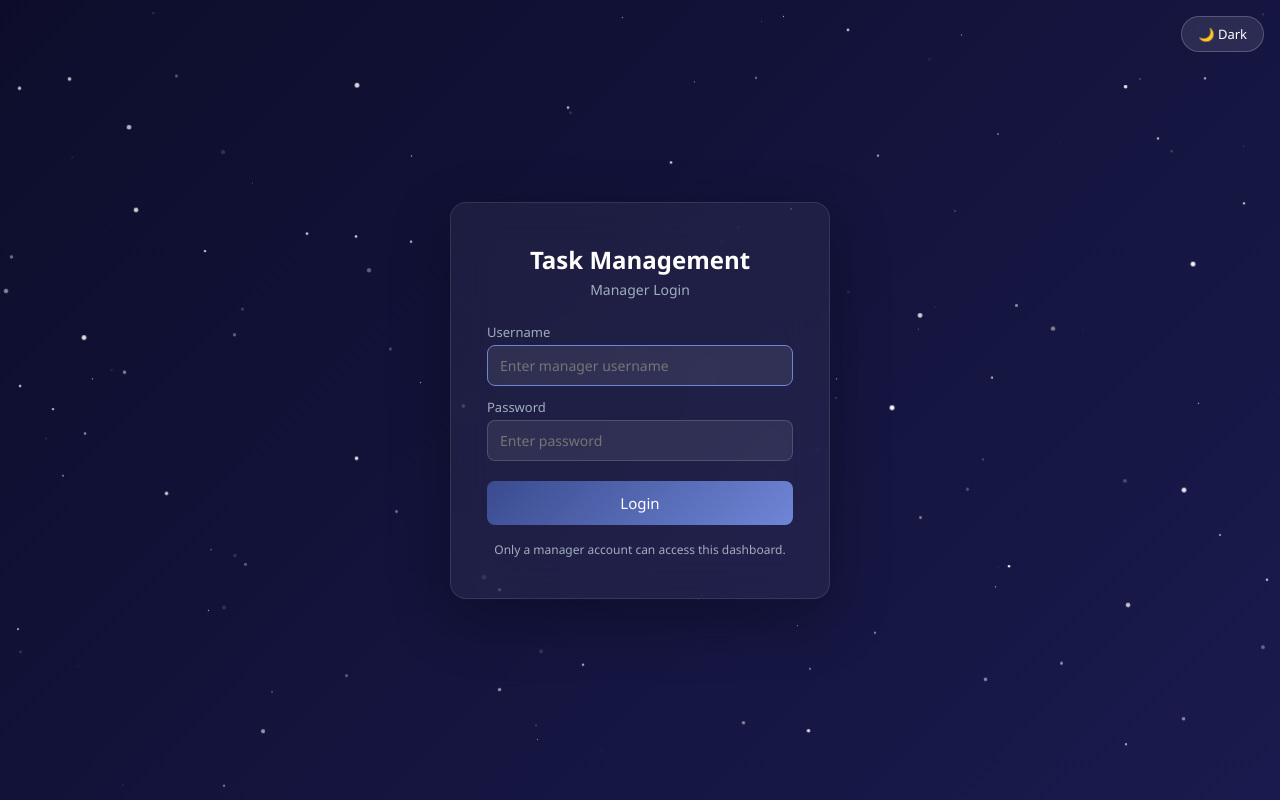
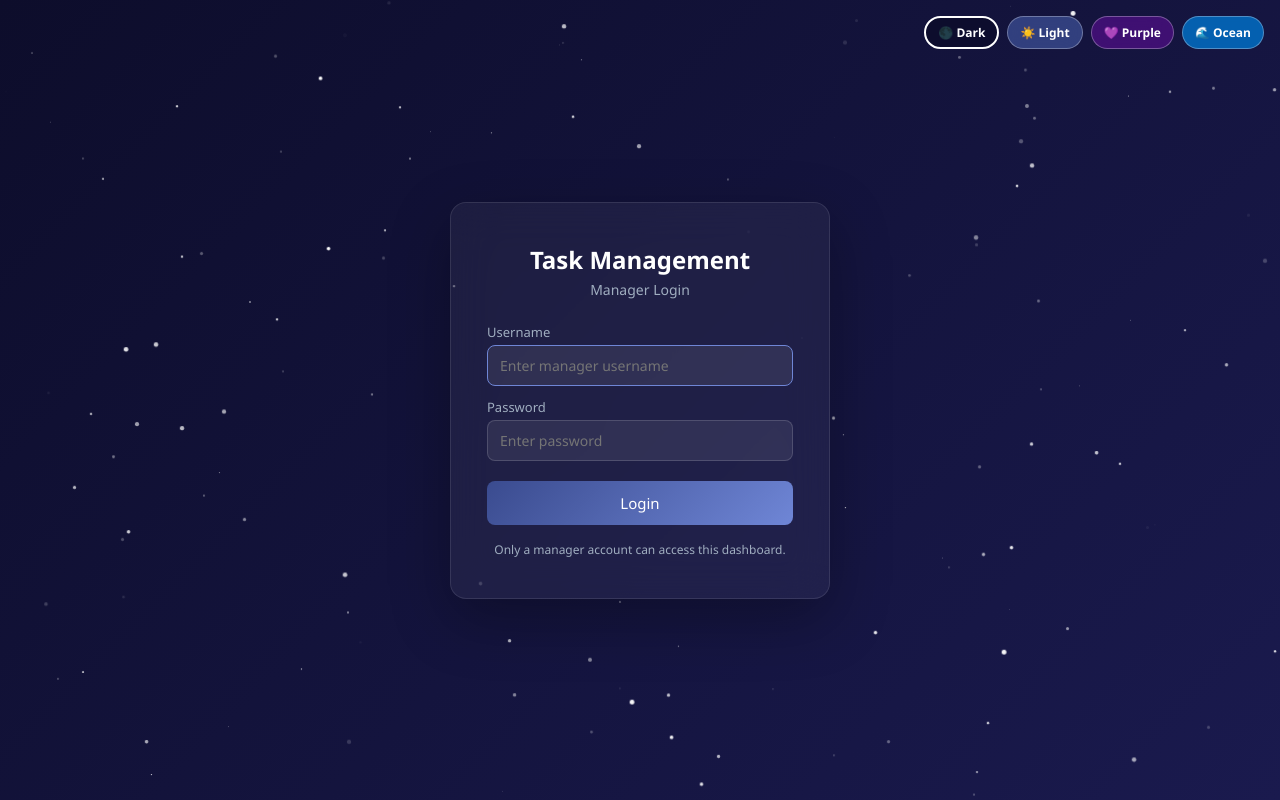
Before and after one commit to rishabh-397/task-management-app, a Flask app: page /login in a window 1280 px wide. Run offline with Flask 3, Linux system fonts and the light colour scheme.

Commit message:
Add multiple color themes to login page

```diff
--- a/app.py
+++ b/app.py
@@ -20,7 +20,7 @@ def get_connection():
     return pymysql.connect(
         host=os.environ.get("DB_HOST", "localhost"),
         user=os.environ.get("DB_USER", "root"),
-        password=os.environ.get("DB_PASSWORD", "@Rishu2005"),
+        password=os.environ.get("DB_PASSWORD", "your_mysql_password"),
         database=os.environ.get("DB_NAME", "task_management_db"),
         port=int(os.environ.get("DB_PORT", "3306")),
         cursorclass=pymysql.cursors.DictCursor,
--- a/frontend/templates/login.html
+++ b/frontend/templates/login.html
@@ -3,64 +3,113 @@
 <head>
 <meta charset="UTF-8">
 <title>Manager Login | Task Management</title>
-<link rel="stylesheet" href="{{ url_for('static', filename='style.css') }}">
+<style>
+* { box-sizing: border-box; margin: 0; padding: 0; font-family: 'Segoe UI', Arial, sans-serif; }
+
+[data-theme="dark"] { --bg1: #0d0d2b; --bg2: #1a1a4e; --card-bg: rgba(255,255,255,0.05); --card-border: rgba(255,255,255,0.1); --text: #ffffff; --text-secondary: #a0aec0; --input-bg: rgba(255,255,255,0.08); --input-border: rgba(255,255,255,0.15); --star-color: white; }
+[data-theme="light"] { --bg1: #3a4b8f; --bg2: #6f86d6; --card-bg: rgba(255,255,255,0.9); --card-border: rgba(255,255,255,0.5); --text: #1f2933; --text-secondary: #4b5563; --input-bg: #f9fafb; --input-border: #d1d5db; --star-color: #2b3a67; }
+[data-theme="purple"] { --bg1: #1a0533; --bg2: #4a1080; --card-bg: rgba(255,255,255,0.07); --card-border: rgba(255,255,255,0.15); --text: #ffffff; --text-secondary: #d8b4fe; --input-bg: rgba(255,255,255,0.1); --input-border: rgba(216,180,254,0.3); --star-color: #e9d5ff; }
+[data-theme="ocean"] { --bg1: #001f3f; --bg2: #0074cc; --card-bg: rgba(255,255,255,0.07); --card-border: rgba(255,255,255,0.15); --text: #ffffff; --text-secondary: #93c5fd; --input-bg: rgba(255,255,255,0.1); --input-border: rgba(147,197,253,0.3); --star-color: #bae6fd; }
+
+body { background: linear-gradient(135deg, var(--bg1), var(--bg2)); color: var(--text); min-height: 100vh; transition: background 0.5s, color 0.3s; }
+
+.stars { position: fixed; top: 0; left: 0; width: 100%; height: 100%; pointer-events: none; z-index: 0; overflow: hidden; }
+.star { position: absolute; border-radius: 50%; opacity: 0; animation: twinkle linear infinite; }
+@keyframes twinkle { 0% { opacity: 0; transform: translateY(0) scale(1); } 50% { opacity: 1; transform: translateY(-20px) scale(1.2); } 100% { opacity: 0; transform: translateY(-40px) scale(0.8); } }
+
+.theme-bar { position: fixed; top: 16px; right: 16px; z-index: 999; display: flex; gap: 8px; }
+.theme-btn { padding: 6px 12px; border-radius: 20px; border: 1px solid rgba(255,255,255,0.3); cursor: pointer; font-size: 12px; color: white; backdrop-filter: blur(10px); transition: all 0.3s; font-weight: 600; }
+.theme-btn:hover { transform: translateY(-2px); box-shadow: 0 4px 12px rgba(0,0,0,0.3); }
+.theme-btn.dark { background: rgba(13,13,43,0.8); }
+.theme-btn.light { background: rgba(58,75,143,0.8); }
+.theme-btn.purple { background: rgba(74,16,128,0.8); }
+.theme-btn.ocean { background: rgba(0,116,204,0.8); }
+.theme-btn.active { border: 2px solid white; }
+
+@keyframes fadeSlideIn { from { opacity: 0; transform: translateY(30px); } to { opacity: 1; transform: translateY(0); } }
+.animate-in { animation: fadeSlideIn 0.6s ease forwards; }
+
+.login-wrapper { display: flex; align-items: center; justify-content: center; min-height: 100vh; }
+.login-card { position: relative; z-index: 1; background: var(--card-bg); backdrop-filter: blur(20px); padding: 40px 36px; border-radius: 16px; width: 380px; box-shadow: 0 20px 60px rgba(0,0,0,0.3); border: 1px solid var(--card-border); text-align: center; }
+.login-card h1 { font-size: 24px; margin-bottom: 4px; color: var(--text); }
+.login-card .subtitle { color: var(--text-secondary); margin-bottom: 24px; font-size: 14px; }
+.login-card form { text-align: left; }
+.login-card label { display: block; font-size: 13px; margin: 12px 0 4px; color: var(--text-secondary); }
+.login-card input { width: 100%; padding: 10px 12px; border: 1px solid var(--input-border); border-radius: 8px; font-size: 14px; background: var(--input-bg); color: var(--text); transition: border 0.2s; }
+.login-card input:focus { outline: none; border-color: #6f86d6; }
+.login-btn { width: 100%; margin-top: 20px; padding: 12px; background: linear-gradient(135deg, #3a4b8f, #6f86d6); color: #fff; border: none; border-radius: 8px; font-size: 15px; cursor: pointer; transition: transform 0.2s, box-shadow 0.2s; }
+.login-btn:hover { transform: translateY(-2px); box-shadow: 0 8px 20px rgba(111,134,214,0.4); }
+.hint { margin-top: 16px; font-size: 12px; color: var(--text-secondary); }
+.alert.error { background: rgba(185,28,28,0.2); color: #fca5a5; padding: 10px; border-radius: 8px; font-size: 13px; margin-bottom: 10px; border: 1px solid rgba(185,28,28,0.3); }
+</style>
 </head>
-<body class="login-body">
-
-  <!-- Stars background -->
+<body>
   <div class="stars" id="stars"></div>
 
-  <!-- Theme toggle -->
-  <button class="theme-toggle" onclick="toggleTheme()" id="themeBtn">🌙 Dark</button>
+  <div class="theme-bar">
+    <button class="theme-btn dark active" onclick="setTheme('dark', this)">🌑 Dark</button>
+    <button class="theme-btn light" onclick="setTheme('light', this)">☀️ Light</button>
+    <button class="theme-btn purple" onclick="setTheme('purple', this)">💜 Purple</button>
+    <button class="theme-btn ocean" onclick="setTheme('ocean', this)">🌊 Ocean</button>
+  </div>
 
+  <div class="login-wrapper">
     <div class="login-card animate-in">
       <h1>Task Management</h1>
       <p class="subtitle">Manager Login</p>
-
       {% if error %}
         <div class="alert error">{{ error }}</div>
       {% endif %}
-
       <form method="POST" action="{{ url_for('login') }}">
         <label for="username">Username</label>
         <input type="text" id="username" name="username" placeholder="Enter manager username" required autofocus>
-
         <label for="password">Password</label>
         <input type="password" id="password" name="password" placeholder="Enter password" required>
-
         <button type="submit" class="login-btn">Login</button>
       </form>
-
       <p class="hint">Only a manager account can access this dashboard.</p>
+    </div>
   </div>
 
   <script>
     // Generate stars
     const starsContainer = document.getElementById('stars');
+    let stars = [];
+    function createStars(color) {
+      starsContainer.innerHTML = '';
+      stars = [];
       for (let i = 0; i < 150; i++) {
         const star = document.createElement('div');
         star.classList.add('star');
         star.style.left = Math.random() * 100 + 'vw';
         star.style.top = Math.random() * 100 + 'vh';
-      star.style.width = Math.random() * 3 + 1 + 'px';
-      star.style.height = star.style.width;
+        const size = Math.random() * 3 + 1 + 'px';
+        star.style.width = size;
+        star.style.height = size;
+        star.style.background = color;
         star.style.animationDuration = Math.random() * 3 + 2 + 's';
         star.style.animationDelay = Math.random() * 5 + 's';
         starsContainer.appendChild(star);
+        stars.push(star);
+      }
     }
 
-    // Theme toggle
-    function toggleTheme() {
-      const html = document.documentElement;
-      const btn = document.getElementById('themeBtn');
-      if (html.getAttribute('data-theme') === 'dark') {
-        html.setAttribute('data-theme', 'light');
-        btn.textContent = '☀️ Light';
-      } else {
-        html.setAttribute('data-theme', 'dark');
-        btn.textContent = '🌙 Dark';
+    const starColors = {
+      dark: 'white',
+      light: '#2b3a67',
+      purple: '#e9d5ff',
+      ocean: '#bae6fd'
+    };
+
+    function setTheme(theme, btn) {
+      document.documentElement.setAttribute('data-theme', theme);
+      document.querySelectorAll('.theme-btn').forEach(b => b.classList.remove('active'));
+      btn.classList.add('active');
+      createStars(starColors[theme]);
     }
-    }
+
+    // Init stars
+    createStars('white');
   </script>
 </body>
 </html>
```
Lines whose indentation alone changed are shown as unchanged.
